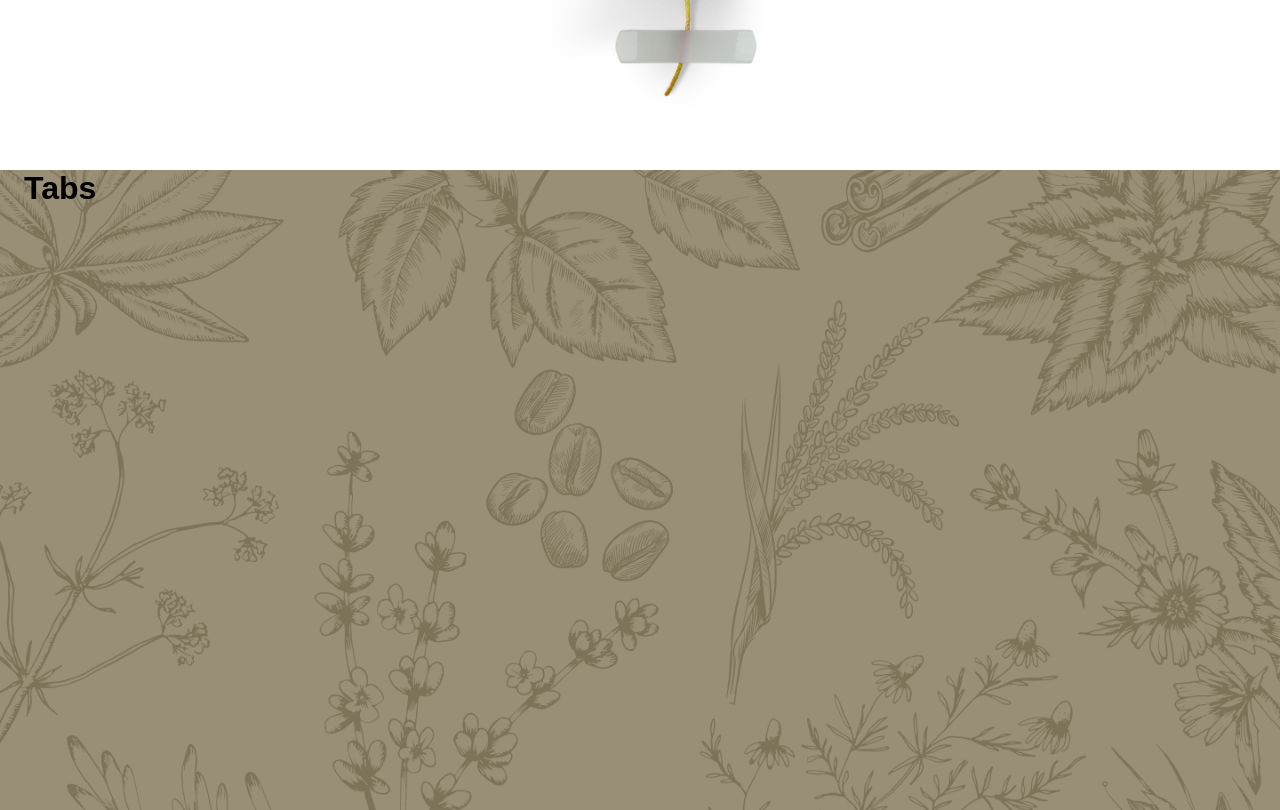
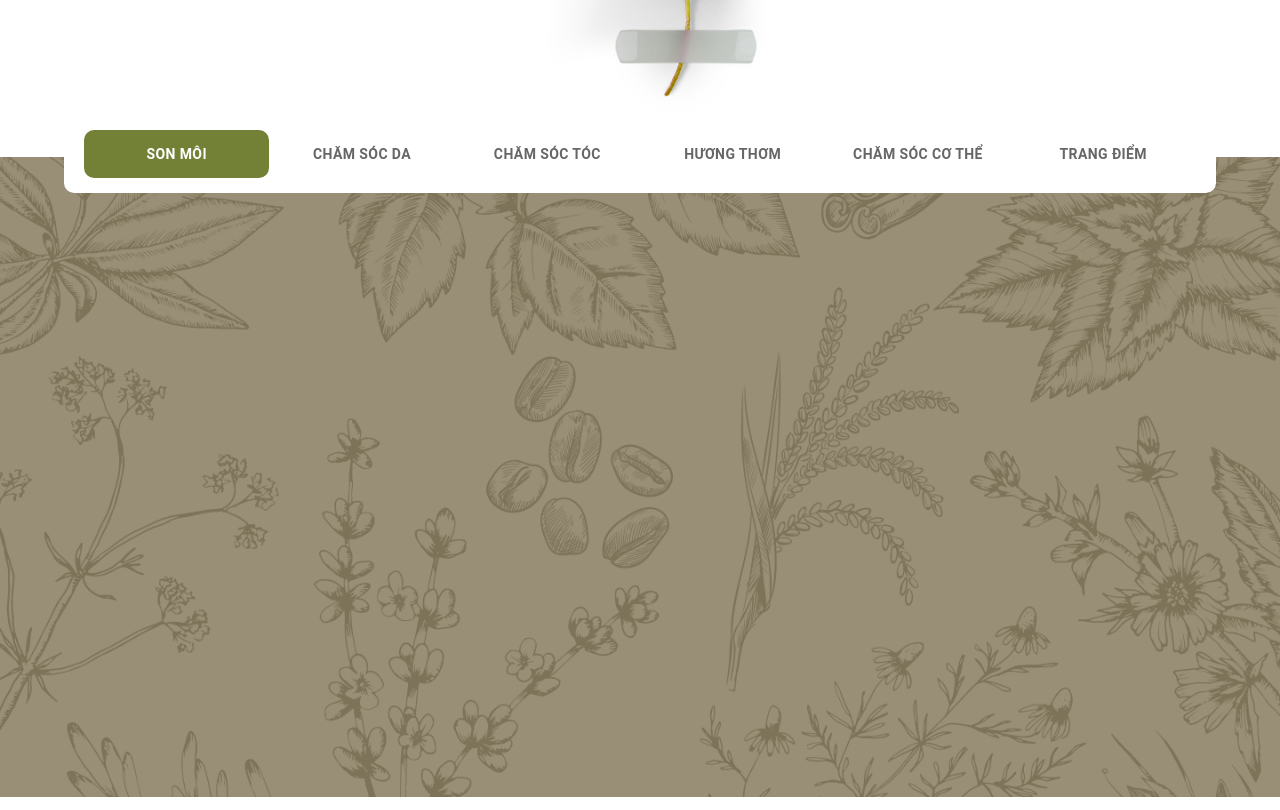
Before and after one commit to DuongYi/webshop-client, a React (Create React App) app: page / in a window 1280 px wide. Shown: the part 2480-3290 px from the top of the page. Built offline with nearby package versions, Linux system fonts and the light colour scheme.

Commit message:
add style tabs

```diff
--- a/src/components/CarouselSlick.js
+++ b/src/components/CarouselSlick.js
@@ -110,7 +110,7 @@ function CarouselSlick({ items }) {
   return (
     <Slider {...settings}>
       {items.map((item) => (
-        <ProductItem key={item.id} product={item} />
+        <ProductItem key={item} product={item} />
       ))}
     </Slider>
   );
--- a/src/views/Home/index.js
+++ b/src/views/Home/index.js
@@ -1,11 +1,14 @@
-import React from "react";
+import React, { useState } from "react";
 
 import { makeStyles } from '@material-ui/core';
 import {
   Box,
   Button,
   Container,
-  Grid, Typography
+  Grid,
+  Tab,
+  Tabs,
+  Typography
 } from '@mui/material';
 import Carousel from 'react-material-ui-carousel';
 
@@ -26,16 +29,30 @@ const useStyles = makeStyles(() => ({
     color: "#000"
   },
   home_shop_container: {
-    backgroundImage: `url(${'static/images/collections-bg.png'})`,
-    backgroundSize: 'cover',
-    backgroundRepeat: 'no-repeat',
-    backgroundPosition: 'center',
-    minHeight: '640px',
+    position: 'relative',
+    '&:before': {
+      content: "''",
+      position: 'absolute',
+      top: 27,
+      left: 0,
+      width: '100%',
+      backgroundImage: `url(${'static/images/collections-bg.png'})`,
+      backgroundSize: 'cover',
+      backgroundRepeat: 'no-repeat',
+      backgroundPosition: 'center',
+      minHeight: '640px',
+      zIndex: -1
+    }
   }
 }));
 
 function Home() {
   const classes = useStyles();
+  const [value, setValue] = useState(0);
+
+  const handleChange = (event, newValue) => {
+    setValue(newValue);
+  };
   const items = [
     {
       link: "https://www.facebook.com/VSsYii",
@@ -99,10 +116,10 @@ function Home() {
           spacing={12}
           className={classes.home_about}
         >
-          <Grid item xs={5.5}>
+          <Grid item xs={5}>
             <img style={{ width: '100%', height: '100%' }} src="static/images/test1.jpg" alt="" />
           </Grid>
-          <Grid item xs={6.5} mt={5}>
+          <Grid item xs={7} mt={5}>
             <Typography
               variant="h2"
               style={{
@@ -188,7 +205,7 @@ function Home() {
           </Grid>
           <CarouselSlick items={productList} />
         </Box>
-        <Box mb={5}>
+        <Box>
           <Grid
             container
             display="flex"
@@ -219,10 +236,111 @@ function Home() {
           </Grid>
         </Box>
       </Container>
-      <Container maxWidth className={classes.home_shop_container}>
-        <Box>
-          <h1>Tabs</h1>
-        </Box>
+      <Container maxWidth="" className={classes.home_shop_container}>
+        <Container maxWidth="lg" style={{ zIndex: 1 }}>
+          <Tabs
+            style={{
+              background: "#fff",
+              borderBottomLeftRadius: '10px',
+              borderBottomRightRadius: '10px',
+              paddingBottom: '15px',
+              paddingLeft: '20px',
+              paddingRight: '20px'
+            }}
+            sx={{
+
+            }}
+            value={value}
+            onChange={handleChange}
+            variant="fullWidth"
+            TabIndicatorProps={{
+              style: {
+                background: '#738136', height: '100%', borderRadius: '10px', zIndex: 1
+              }
+            }}
+          >
+            <Tab
+              label="Son môi"
+              classes={{ selected: classes.selectedTab }}
+              sx={{
+                fontWeight: 'bold',
+                zIndex: 999,
+                '&.Mui-selected': {
+                  color: '#fff',
+                },
+                '&:hover': {
+                  color: '#738136'
+                }
+              }}
+            />
+            <Tab
+              label="Chăm sóc da"
+              sx={{
+                fontWeight: 'bold',
+                zIndex: 999,
+                '&.Mui-selected': {
+                  color: '#fff',
+                },
+                '&:hover': {
+                  color: '#738136'
+                }
+              }}
+            />
+            <Tab
+              label="Chăm sóc tóc"
+              sx={{
+                fontWeight: 'bold',
+                zIndex: 999,
+                '&.Mui-selected': {
+                  color: '#fff',
+                },
+                '&:hover': {
+                  color: '#738136'
+                }
+              }}
+            />
+            <Tab
+              label="Hương thơm"
+              sx={{
+                fontWeight: 'bold',
+                zIndex: 999,
+                '&.Mui-selected': {
+                  color: '#fff',
+                },
+                '&:hover': {
+                  color: '#738136'
+                }
+              }}
+            />
+            <Tab
+              label="Chăm sóc cơ thể"
+              sx={{
+                fontWeight: 'bold',
+                zIndex: 999,
+                '&.Mui-selected': {
+                  color: '#fff',
+                },
+                '&:hover': {
+                  color: '#738136'
+                }
+              }}
+            />
+            <Tab
+              label="Trang điểm"
+              sx={{
+                fontWeight: 'bold',
+                zIndex: 999,
+                '&.Mui-selected': {
+                  color: '#fff',
+                },
+                '&:hover': {
+                  color: '#738136'
+                }
+              }}
+            />
+          </Tabs>
+        </Container>
+        <Box />
       </Container>
     </>
   );
```
